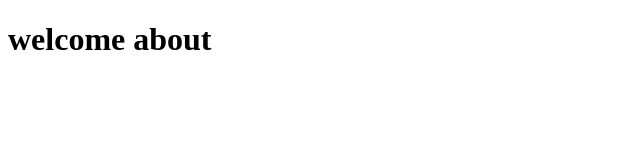
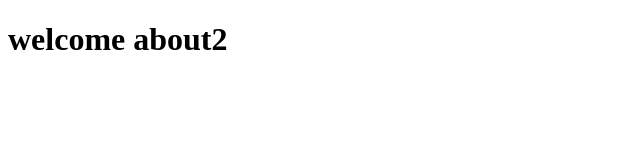
Before and after one commit to ahmedkandil2015/test-remote-git, a plain HTML site: page about.html in a window 1280 px wide. Shown: the full height of the page, 0-640 px from the left. Drawn offline with Linux system fonts and the light colour scheme.

Commit message:
add 2 to about

```diff
--- a/about.html
+++ b/about.html
@@ -6,6 +6,6 @@
     <title>Document</title>
 </head>
 <body>
-    <h1>welcome about</h1>
+    <h1>welcome about2</h1>
 </body>
 </html>
```
